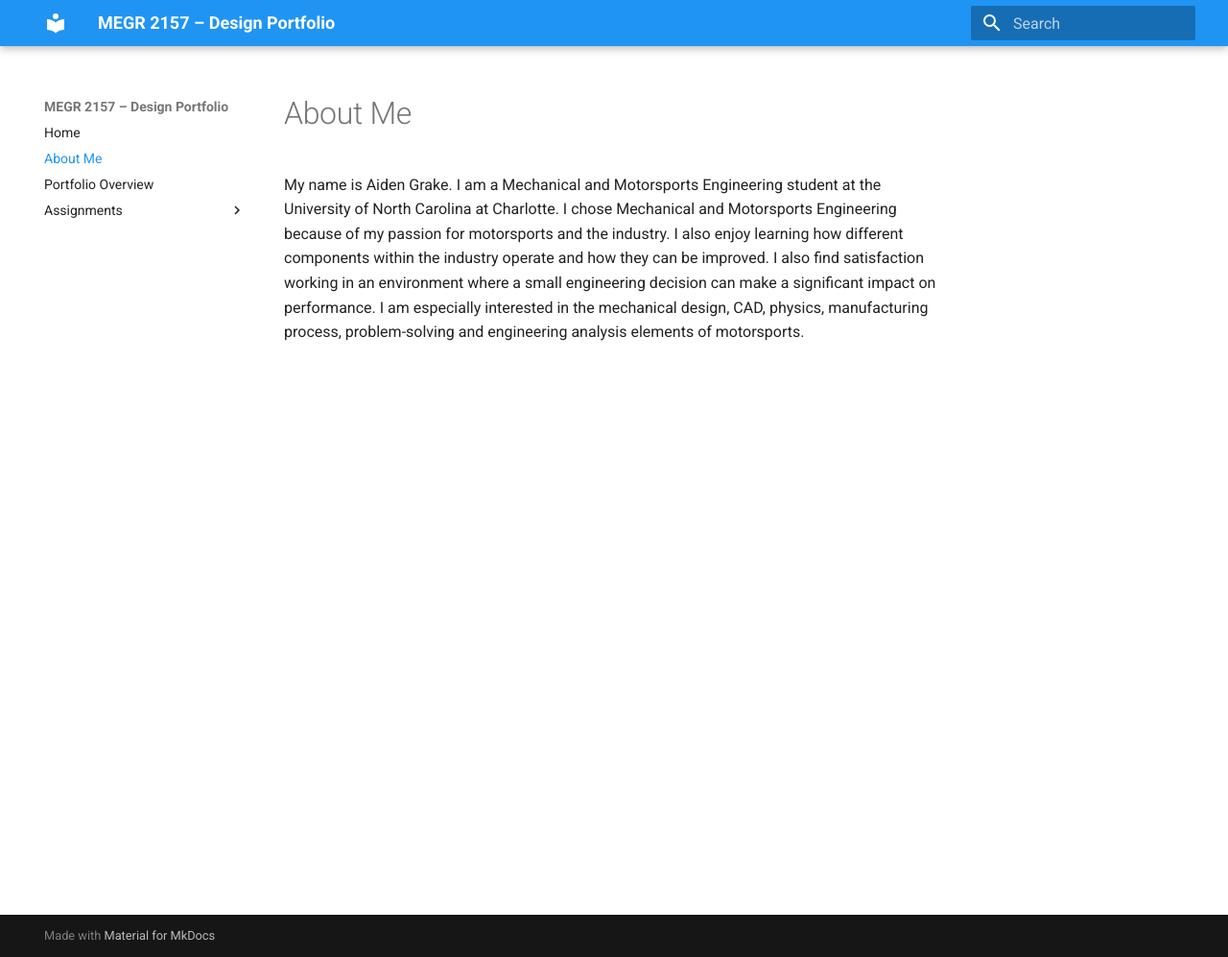
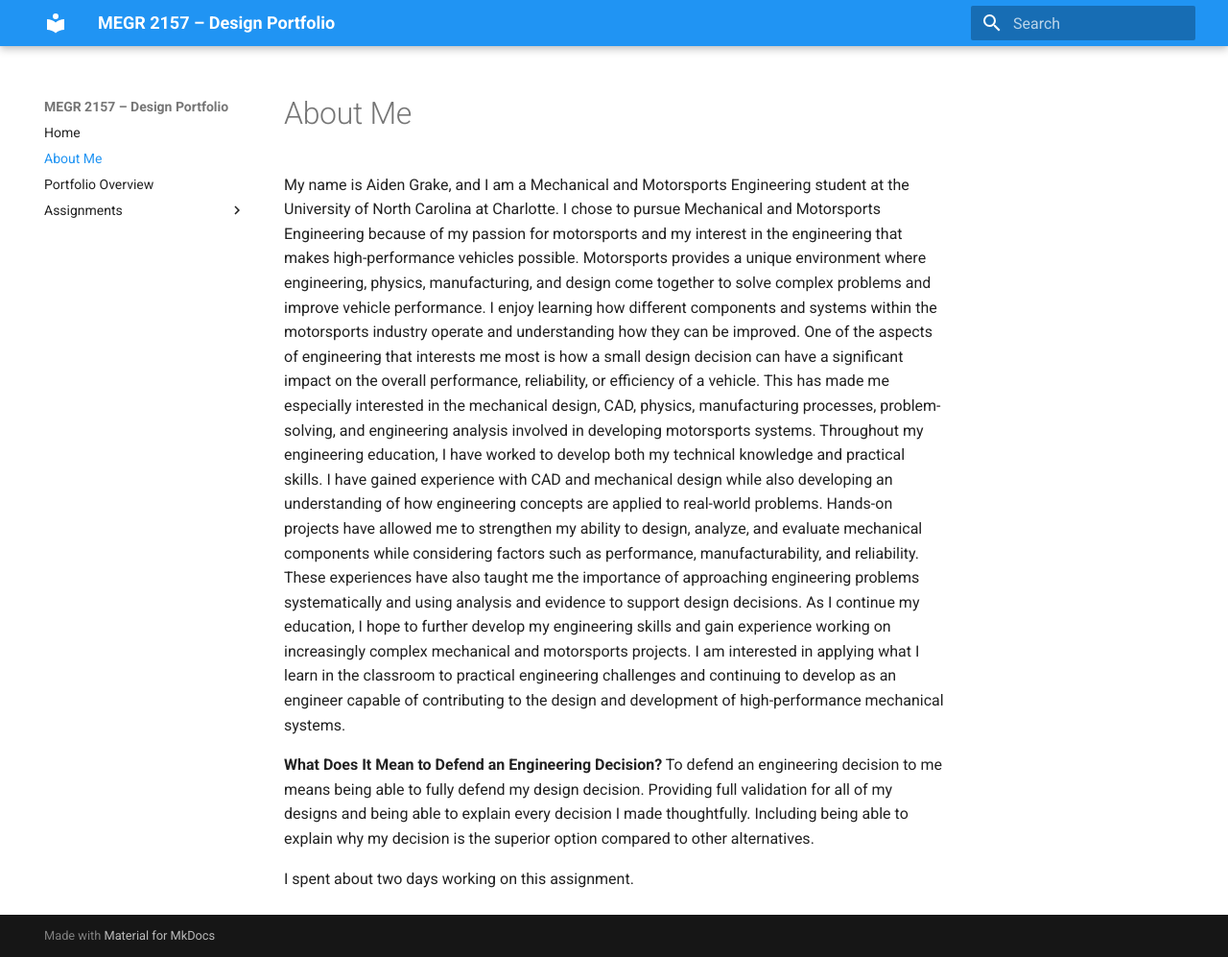
Before and after one commit to AidenGrake/megr2157-portfolio, an MkDocs documentation site: the page built from docs/aboutme/index.md, in a window 1280 px wide and 997 px high. Shown: the whole window at 96% size. Built offline with MkDocs 1.6.1 and Material for MkDocs 9.7.7, drawn with Linux system fonts in a browser that asks for light colours.

Commit message:
Update index.md

```diff
--- a/docs/aboutme/index.md
+++ b/docs/aboutme/index.md
@@ -1,3 +1,11 @@
 #About Me
 
-My name is Aiden Grake. I am a Mechanical and Motorsports Engineering student at the University of North Carolina at Charlotte. I chose Mechanical and Motorsports Engineering because of my passion for motorsports and the industry. I also enjoy learning how different components within the industry operate and how they can be improved. I also find satisfaction working in an environment where a small engineering decision can make a significant impact on performance. I am especially interested in the mechanical design, CAD, physics, manufacturing process, problem-solving and engineering analysis elements of motorsports.
+My name is Aiden Grake, and I am a Mechanical and Motorsports Engineering student at the University of North Carolina at Charlotte. I chose to pursue Mechanical and Motorsports Engineering because of my passion for motorsports and my interest in the engineering that makes high-performance vehicles possible. Motorsports provides a unique environment where engineering, physics, manufacturing, and design come together to solve complex problems and improve vehicle performance.
+I enjoy learning how different components and systems within the motorsports industry operate and understanding how they can be improved. One of the aspects of engineering that interests me most is how a small design decision can have a significant impact on the overall performance, reliability, or efficiency of a vehicle. This has made me especially interested in the mechanical design, CAD, physics, manufacturing processes, problem-solving, and engineering analysis involved in developing motorsports systems.
+Throughout my engineering education, I have worked to develop both my technical knowledge and practical skills. I have gained experience with CAD and mechanical design while also developing an understanding of how engineering concepts are applied to real-world problems. Hands-on projects have allowed me to strengthen my ability to design, analyze, and evaluate mechanical components while considering factors such as performance, manufacturability, and reliability. These experiences have also taught me the importance of approaching engineering problems systematically and using analysis and evidence to support design decisions.
+As I continue my education, I hope to further develop my engineering skills and gain experience working on increasingly complex mechanical and motorsports projects. I am interested in applying what I learn in the classroom to practical engineering challenges and continuing to develop as an engineer capable of contributing to the design and development of high-performance mechanical systems.
+
+**What Does It Mean to Defend an Engineering Decision?**
+To defend an engineering decision to me means being able to fully defend my design decision. Providing full validation for all of my designs and being able to explain every decision I made thoughtfully. Including being able to explain why my decision is the superior option compared to other alternatives.
+
+I spent about two days working on this assignment.
```
